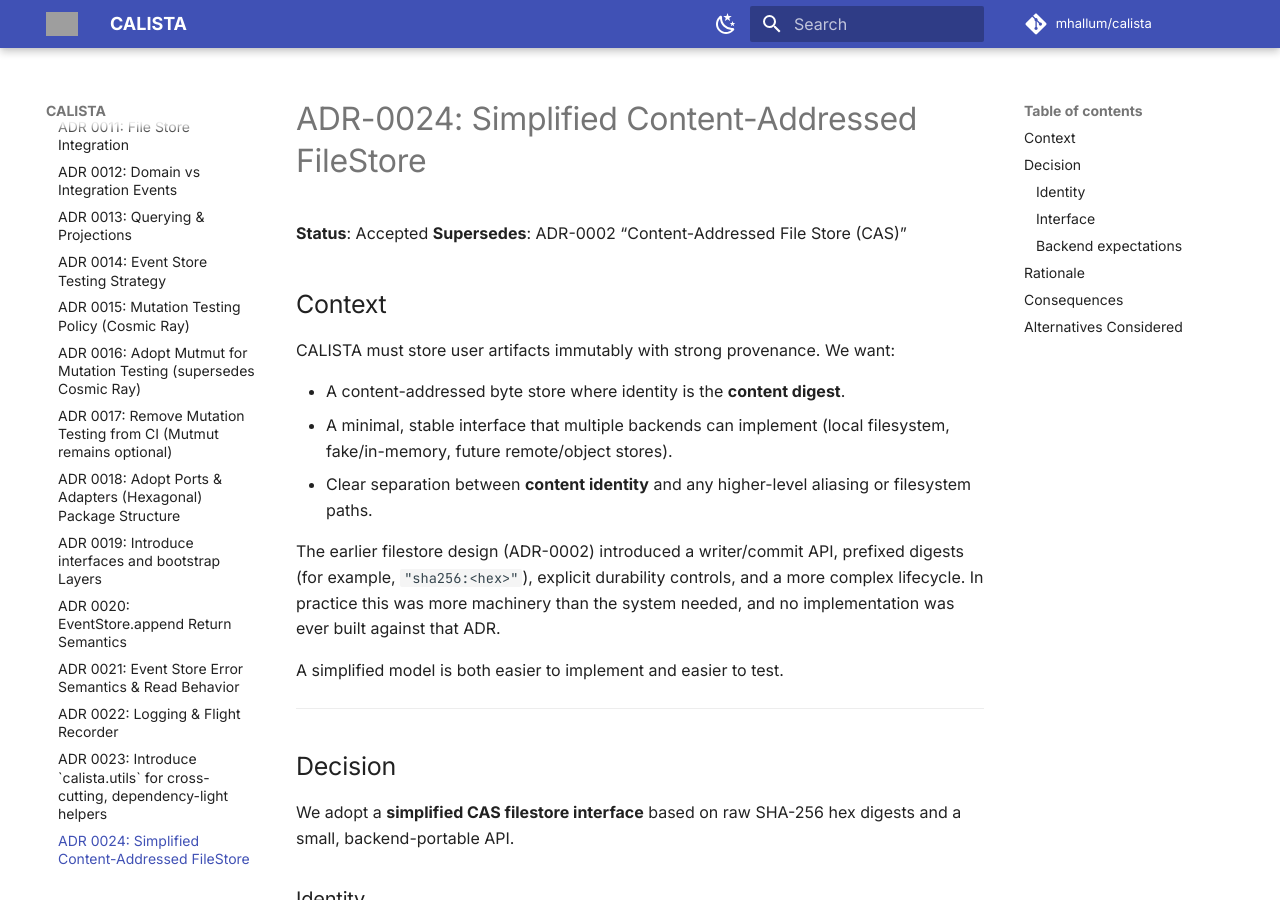
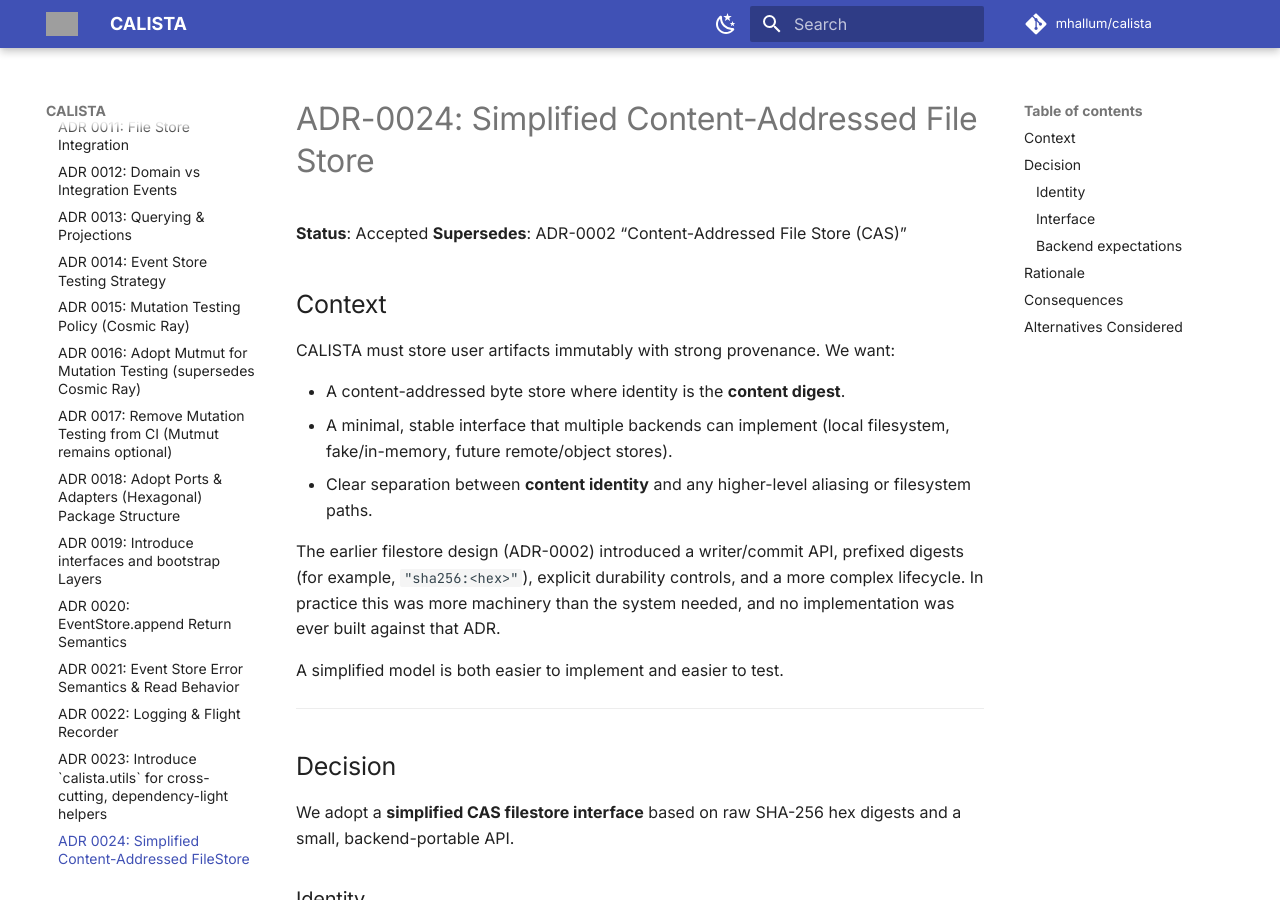
Before and after one commit to mhallum/calista, an MkDocs documentation site: the page built from docs/dev/adr/0024-simplified-cas-filestore.md, in a window 1280 px wide and 900 px high. Built offline with MkDocs 1.6.1 and Material for MkDocs 9.7.7, drawn with Linux system fonts in a browser that asks for light colours; comment, search, counter and statistics services are not loaded; grey boxes are pictures that could not be loaded.

Commit message:
docs(adr): correct spelling in title of ADR-0024

```diff
--- a/docs/dev/adr/0024-simplified-cas-filestore.md
+++ b/docs/dev/adr/0024-simplified-cas-filestore.md
@@ -1,4 +1,4 @@
-# ADR-0024: Simplified Content-Addressed FileStore
+# ADR-0024: Simplified Content-Addressed File Store
 
 **Status**: Accepted
 **Supersedes**: ADR-0002 “Content-Addressed File Store (CAS)”
```
